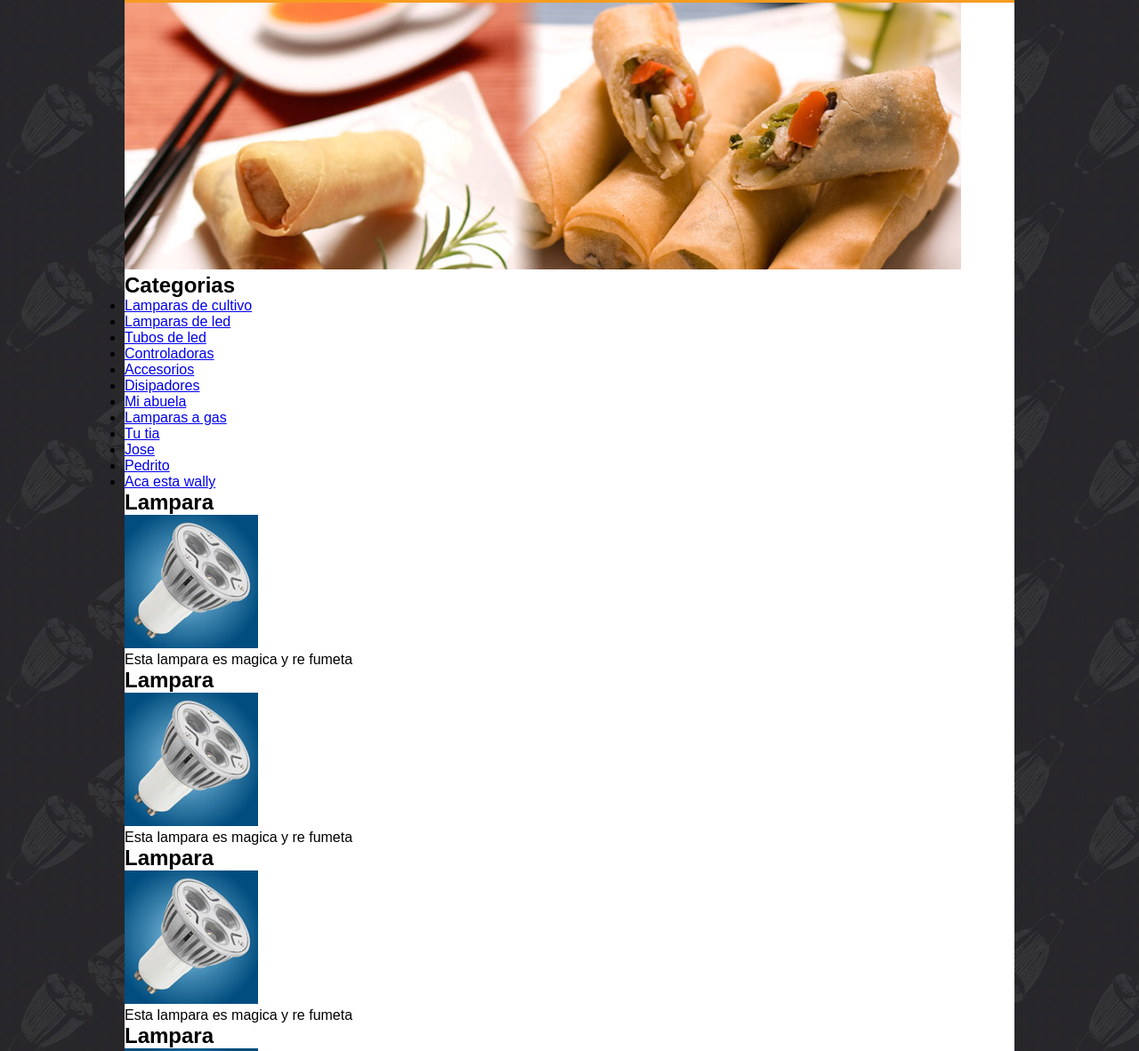
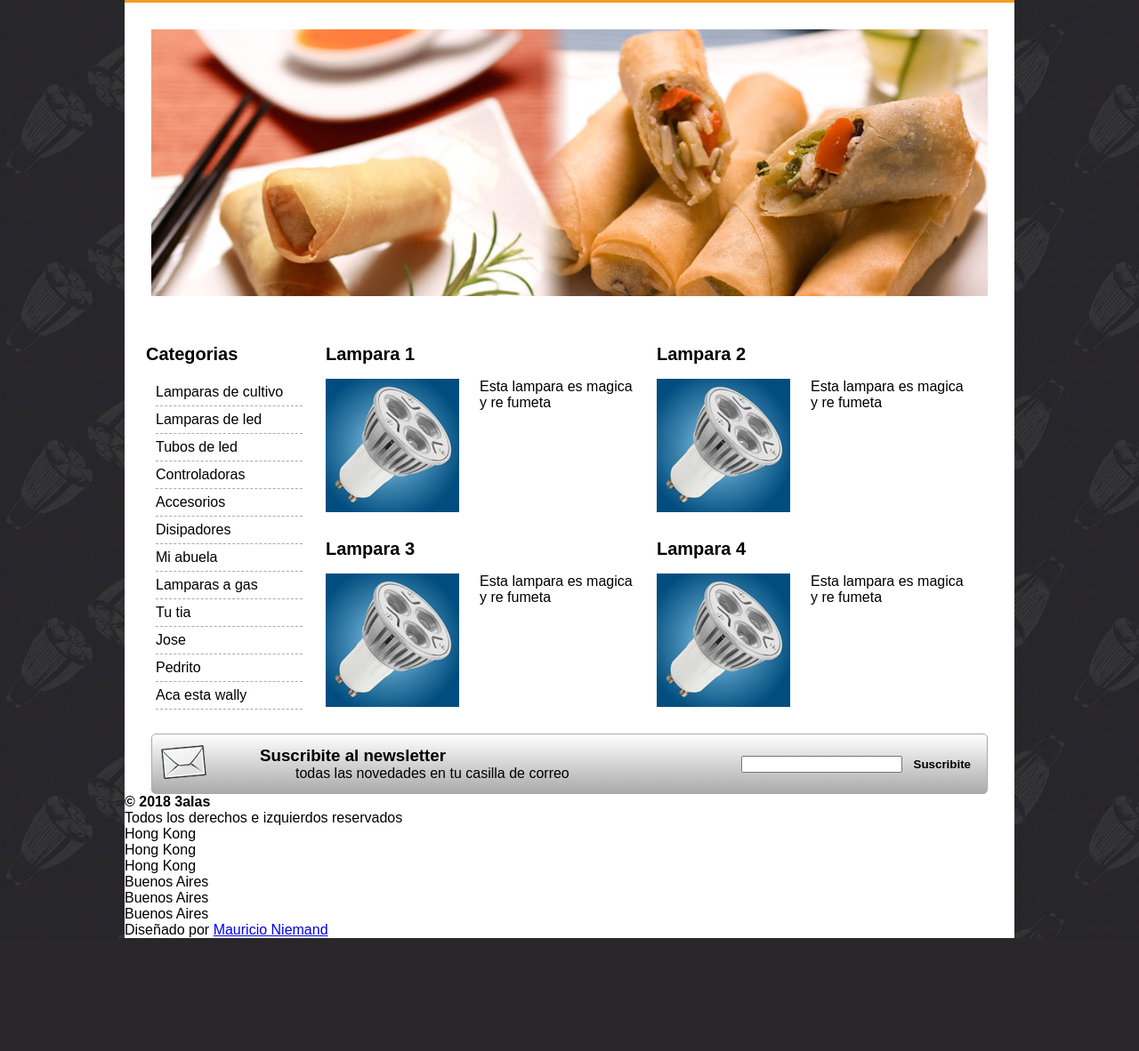
Before and after one commit to NekroDealsWithIT/sitio3alas, a plain HTML site: page index.html in a window 1280 px wide. Shown: the part 192-1374 px from the top of the page at 89% size. After the commit the page ends 1247 px from the top, so only its background shows below. Drawn offline with Linux system fonts and the light colour scheme.

Commit message:
agregamos radios, categoria, productos y newsletter

```diff
--- a/CSS/estilos.css
+++ b/CSS/estilos.css
@@ -1,3 +1,5 @@
+/* editado desde firefox editor de estilo */
+
 /* estilos.css */
 #MUGRE_ejemplo_de_pie{
 	display:none;
@@ -17,6 +19,7 @@
 	--negro:#29272a;
 	--naranja:#f69c21;
 	--amarillopatito:yellow;
+	--grisClarito:#AAA;
 
 	--negroposta:#000000;
 	--blancoposta:#FFFFFF;
@@ -40,6 +43,12 @@ body{
 	/* https://www.myfonts.com/WhatTheFont/ */
 	font-family: arial;
 }
+
+h2{
+	font-size: 20px;
+	margin-bottom:16px;
+}
+
 .cabecera{
 	/* lo dejo en rojo para probar donde estoy */
 	/* background-color: red; */
@@ -68,6 +77,9 @@ body{
 	max-width:1000px;
 	margin-left:auto;
 	margin-right:auto;
+
+	/* agregamos los bordes redondeados */
+	border-radius:10px 10px 0 0;
 }
 
 /* *·*·*·*·*·*·*·*·*·*·*·*·*·*·*·*·*·*·*·*·*·*·*·*·*·*·*·*·*·*·*/
@@ -87,6 +99,12 @@ body{
 	/* agregamos para limitar la linea */
 	padding-bottom:8px;
 	padding-top:8px;
+
+	/* agregamos los bordes redondeados */
+	border-radius:10px 10px 0 0;
+
+	/* para hacer un circulo con 50% de altura y width */
+	/* border-radius:50%; */
 }
 
 .botonera ul{
@@ -122,4 +140,173 @@ body{
 .botonera a:hover{
 	color:var(--negro);
 	background-color:var(--testing);
+	background-color: hotpink;
 }
+
+/* *·*·*·*·*·*·*·*·*·*·*·*·*·*·*·*·*·*·*·*·*·*·*·*·*·*·*·*·*·*·*/
+
+/* -------------------------------- */
+/* seccion slider */
+/* -------------------------------- */
+
+/* *·*·*·*·*·*·*·*·*·*·*·*·*·*·*·*·*·*·*·*·*·*·*·*·*·*·*·*·*·*·*/
+
+.slider{
+	/* ojo, solo funciona por que hay una imagen nada mas */
+	text-align:center;
+	/* elegir top o bottom para que el proximo elemento no quede pegado si no hay slider */
+	/* en este caso elijo el top para todos los elementos */
+	margin:30px 30px 0 30px;
+}
+
+/* *·*·*·*·*·*·*·*·*·*·*·*·*·*·*·*·*·*·*·*·*·*·*·*·*·*·*·*·*·*·*/
+
+/* -------------------------------- */
+/* seccion categorias */
+/* -------------------------------- */
+
+/* *·*·*·*·*·*·*·*·*·*·*·*·*·*·*·*·*·*·*·*·*·*·*·*·*·*·*·*·*·*·*/
+
+.categorias{
+	width:20%;
+	float: left;
+	/* background-color:red; */
+	margin-top:50px;
+	/* padding-left: 10px; */
+	/* margin-left:10px; */
+}
+.categorias h2{
+	padding-left:24px;
+}
+.categorias ul{
+	list-style-type: none;
+	/* background-color: green; */
+	margin-left:35px;
+}
+.categorias li{
+	border-bottom: 1px dashed var(--grisClarito);
+}
+.categorias a{
+	/* usar siempre block para que no lo tome en linea */
+	display:block;
+	text-decoration:none;
+	padding:6px 0;
+	/* background-color:pink; */
+	color:var(--negroposta);
+}
+
+.categorias a:hover{
+	font-weight:600;
+}
+/* *·*·*·*·*·*·*·*·*·*·*·*·*·*·*·*·*·*·*·*·*·*·*·*·*·*·*·*·*·*·*/
+
+/* -------------------------------- */
+/* seccion productos */
+/* -------------------------------- */
+
+/* *·*·*·*·*·*·*·*·*·*·*·*·*·*·*·*·*·*·*·*·*·*·*·*·*·*·*·*·*·*·*/
+
+.productos{
+	width:80%;
+	float: right;
+	/* background-color:skyblue; */
+	margin-top:50px;
+	padding-right:56px;
+}
+
+.lampara{
+	padding-left:26px;
+	padding-bottom:26px;
+	/* background-color:var(--testing); */
+	float:left;
+	width:50%;
+	/* height:80px; */
+}
+
+.lampara .imagen{
+	float:left;
+	width:50%;
+}
+
+.lampara .descripcion{
+	float:right;
+	width:50%;
+}
+/* *·*·*·*·*·*·*·*·*·*·*·*·*·*·*·*·*·*·*·*·*·*·*·*·*·*·*·*·*·*·*/
+
+/* -------------------------------- */
+/* seccion newsletter */
+/* -------------------------------- */
+
+/* *·*·*·*·*·*·*·*·*·*·*·*·*·*·*·*·*·*·*·*·*·*·*·*·*·*·*·*·*·*·*/
+.newsletter{
+	/* limpiar float e izquierda y derecha */
+	clear:both;
+
+	max-width:940px;
+	margin-left:auto;
+	margin-right:auto;
+
+	/*margin-top:50px;*/
+
+	border:1px solid var(--grisClarito);
+
+	/* degradado (son imagenes no colores de fondo) */
+	/* background-image:  linear-gradient(red, blue); */
+	background-image:  	linear-gradient(
+							var(--blancoposta),
+							var(--grisClarito)
+						);
+
+	display:flex;
+	/* centrado horizontalmente */
+	justify-content: space-around;
+	justify-content: space-between;
+	/* centrado vertical */
+	align-items: center;
+
+	/* redondeados */
+	border-radius:5px;
+}
+
+.newsletter div{
+	padding: 12px 10px;
+}
+
+.imagenNewsletter{
+
+}
+.textoNewsletter{
+	margin-left:40px;
+}
+.textoNewsletter p{
+	margin-left:40px;
+}
+.formNewsletter{
+	/* lo transformo en flex tambien */
+	display:flex;
+	/* hace que se agrande a todo el espacio que queda */
+	flex-grow:1;
+	justify-content:flex-end;
+}
+
+/* con [] puedo seleccionar por atributo */
+.formNewsletter [type="submit"]{
+	/* background:red; */
+
+	/* eliminar estilos predeterminados de los botones */
+	/* el background destruye el puntero de la mano */
+	background:none;
+	border:none;
+
+	padding: 5px 8px;
+	font-weight: bold;
+
+	/* https://www.w3schools.com/cssref/tryit.asp?filename=trycss_cursor */
+	cursor:pointer;
+}
+.formNewsletter [type="submit"]:hover{
+	background-color:blue;
+	color:white;
+	border-radius:50%;
+}
--- a/index.html
+++ b/index.html
@@ -67,37 +67,37 @@
 
 			<div class="productos">
 				<div class="lampara">
-					<h2>Lampara</h2>
+					<h2>Lampara 1</h2>
 					<div class="imagen"><img alt="" src="images/lamparas/lampara1.jpg"></div>
 					<div class="descripcion"><p>Esta lampara es magica y re fumeta</p></div>
 				</div><!-- Cierra lampara 1 -->
 
 				<div class="lampara">
-					<h2>Lampara</h2>
+					<h2>Lampara 2</h2>
 					<div class="imagen"><img alt="" src="images/lamparas/lampara1.jpg"></div>
 					<div class="descripcion"><p>Esta lampara es magica y re fumeta</p></div>
 				</div><!-- Cierra lampara 2 -->
 
 				<div class="lampara">
-					<h2>Lampara</h2>
+					<h2>Lampara 3</h2>
 					<div class="imagen"><img alt="" src="images/lamparas/lampara1.jpg"></div>
 					<div class="descripcion"><p>Esta lampara es magica y re fumeta</p></div>
 				</div><!-- Cierra lampara 3 -->
 
 				<div class="lampara">
-					<h2>Lampara</h2>
+					<h2>Lampara 4</h2>
 					<div class="imagen"><img alt="" src="images/lamparas/lampara1.jpg"></div>
 					<div class="descripcion"><p>Esta lampara es magica y re fumeta</p></div>
 				</div><!-- Cierra lampara 4 -->
 			</div><!-- Cierra productos -->
 
 			<div class="newsletter">
-				<div id="imagenNewsletter"><img src="images/sobre.png" alt=""></div>
-				<div id="textoNewsletter">
+				<div class="imagenNewsletter"><img src="images/sobre.png" alt=""></div>
+				<div class="textoNewsletter">
 					<h3>Suscribite al newsletter</h3>
 					<p>todas las novedades en tu casilla de correo</p>
 				</div>
-				<div id="textoNewsletter2">
+				<div class="formNewsletter">
 					<form class="newsletter-form" action="suscribite.php">
 						<input type="email">
 						<input type="submit" value="Suscribite">
```
Also changed, not shown: CSS/estilos-flexbox.css (+36 -19 lines).
